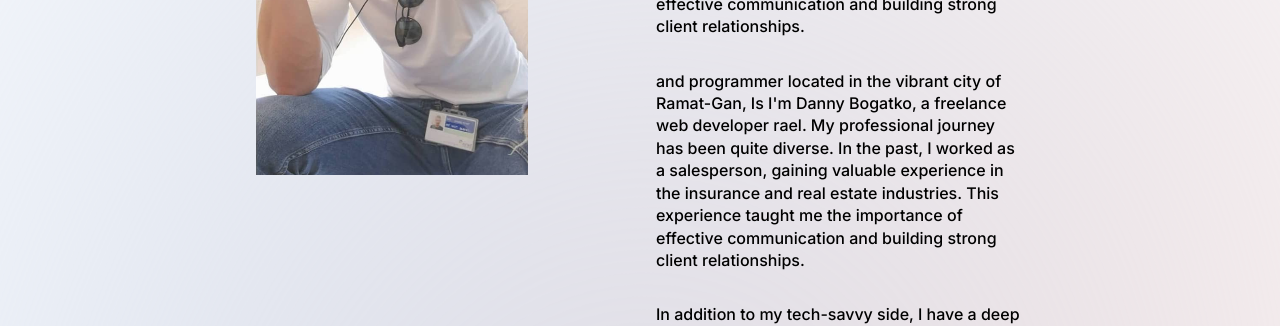
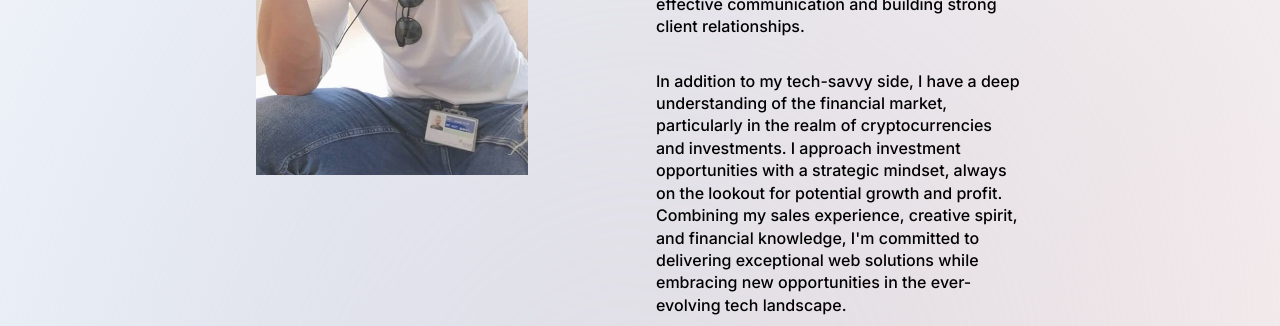
Before and after one commit to danielbugi/bogatko-portfolio, a React (Vite) app: page /about in a window 1280 px wide. Shown: the part 353-679 px from the top of the page. Built offline with nearby package versions, Linux system fonts and the light colour scheme.

Commit message:
about update

```diff
--- a/src/pages/AboutPage.jsx
+++ b/src/pages/AboutPage.jsx
@@ -38,14 +38,7 @@ const AboutPage = () => {
               estate industries. This experience taught me the importance of
               effective communication and building strong client relationships.
             </p>
-            <p className="paragraph theme-selector">
-              and programmer located in the vibrant city of Ramat-Gan, Is I'm
-              Danny Bogatko, a freelance web developer rael. My professional
-              journey has been quite diverse. In the past, I worked as a
-              salesperson, gaining valuable experience in the insurance and real
-              estate industries. This experience taught me the importance of
-              effective communication and building strong client relationships.
-            </p>
+
             <p className="paragraph theme-selector">
               In addition to my tech-savvy side, I have a deep understanding of
               the financial market, particularly in the realm of
```
